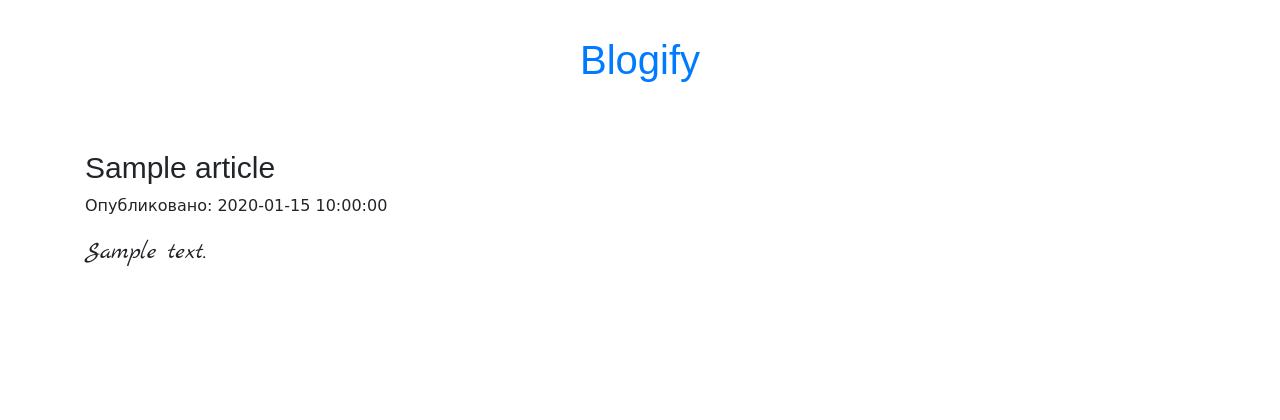
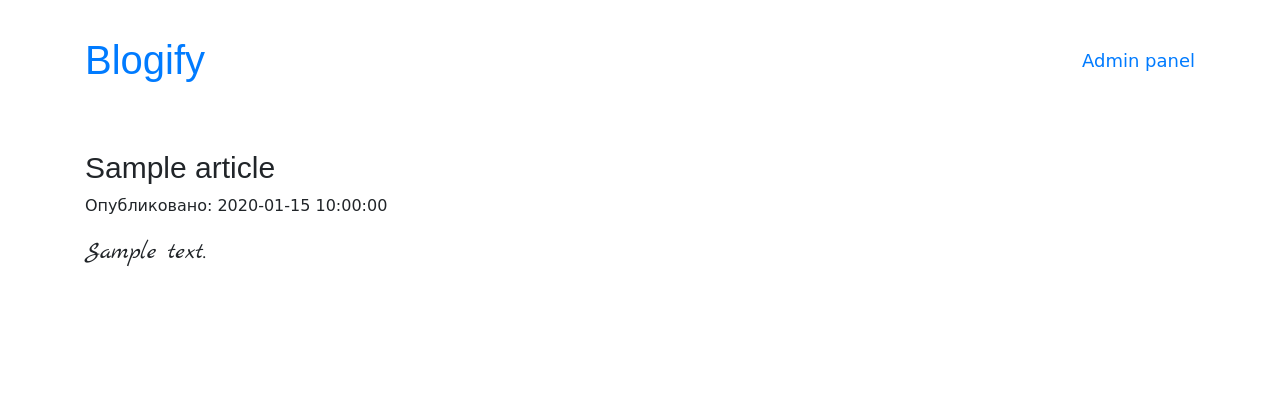
Before and after one commit to Safe-Mode/blogify, a PHP site: template view/article.php in a window 1280 px wide. Shown: the top 420 px of the page. Run offline with PHP 8.4, Linux system fonts and the light colour scheme; the template is opened without the code that fills it: most values are stand-ins (such as "Sample title", 1, 10 or a date in 2020); some web fonts are replaced.

Commit message:
Set common layout for views

```diff
--- a/css/style.css
+++ b/css/style.css
@@ -8,16 +8,13 @@ img {
   text-align: right;
 }
 
-.logo {
-  text-align: center;
-}
-
 .logo__link {
   font-family: "Seymour One", sans-serif;
   font-size: 40px;
 }
 
-.user-area__link {
+.user-area {
+  text-align: right;
   font-size: 18px;
 }
 
--- a/view/article.php
+++ b/view/article.php
@@ -11,9 +11,13 @@
 </head>
 <body class="page">
   <div class="page__container container">
-  <header class="page__header">
-      <div class="logo">
+  <header class="page__header row align-items-center justify-content-between">
+      <div class="logo col">
         <a href="index.php" class="logo__link">Blogify</a>
+      </div>
+
+      <div class="page-header__user-area user-area col">
+        <a href="admin/" class="user-area__link">Admin panel</a>
       </div>
     </header>
 
--- a/view/articles.php
+++ b/view/articles.php
@@ -12,11 +12,11 @@
 <body class="page">
   <div class="page__container container">
     <header class="page__header row align-items-center justify-content-between">
-      <div class="logo">
+      <div class="logo col">
         <a href="index.php" class="logo__link">Blogify</a>
       </div>
 
-      <div class="page-header__user-area user-area">
+      <div class="page-header__user-area user-area col">
         <a href="admin/" class="user-area__link">Admin panel</a>
       </div>
     </header>
--- a/view/articles_admin.php
+++ b/view/articles_admin.php
@@ -12,7 +12,7 @@
 <body class="page">
   <div class="page__container container">
     <header class="page__header row align-items-center justify-content-between">
-      <div class="logo">
+      <div class="logo col">
         <a href="../index.php" class="logo__link">Blogify</a>
       </div>
     </header>
```
